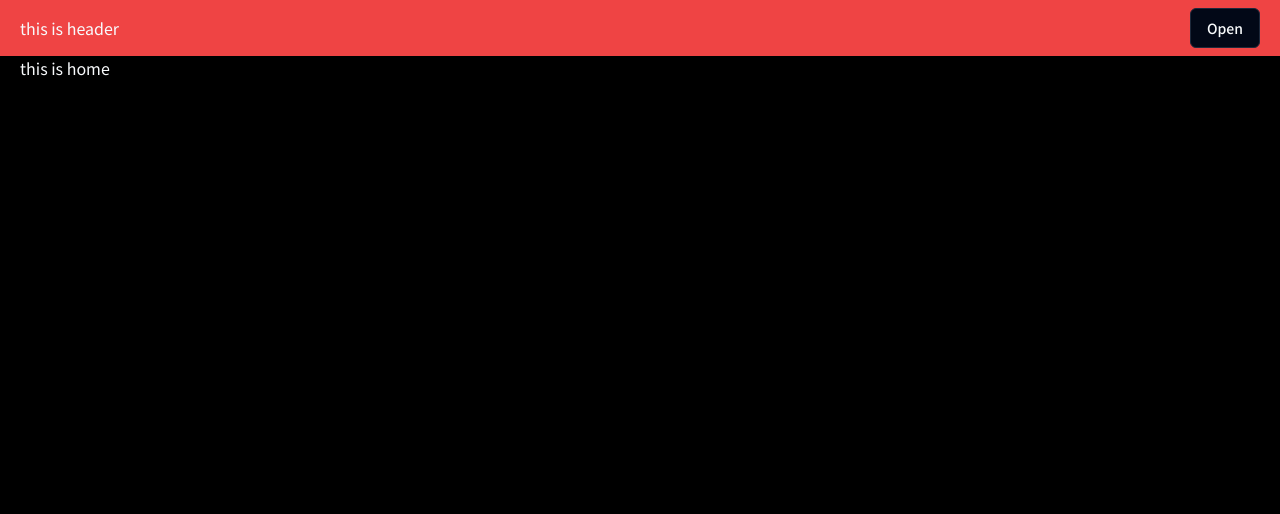
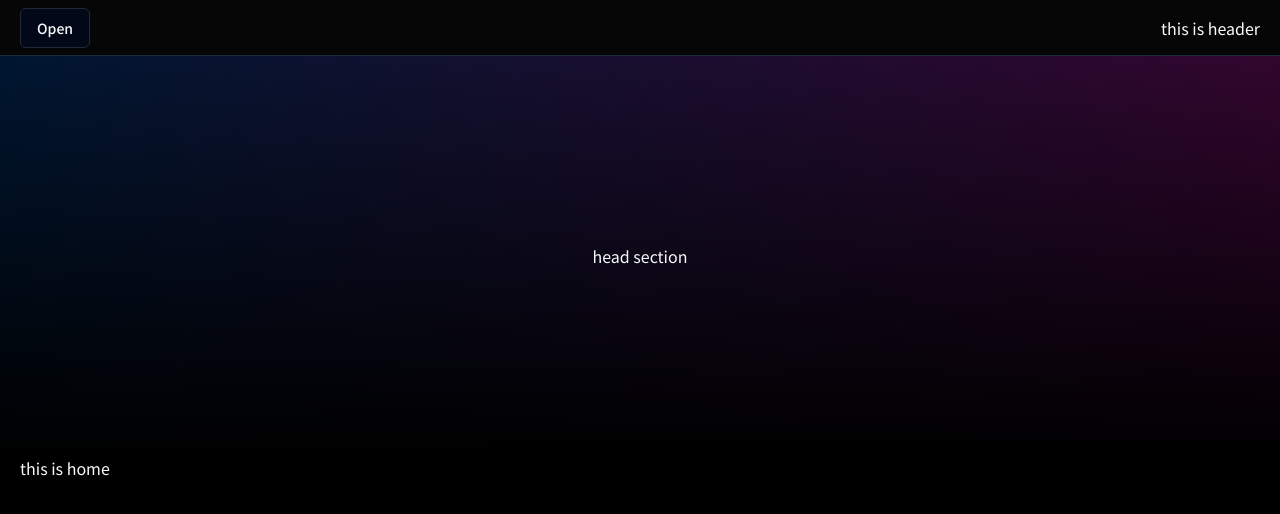
Before and after one commit to OU9999/ou9999-playground, a Next.js app: page / in a window 1280 px wide. Shown: the top 514 px of the page. Built offline with nearby package versions, Linux system fonts and the light colour scheme.

Commit message:
[feat] 스타일 추가
1. 헤더 스타일 추가
2. 헤더섹션 스타일 추가

```diff
--- a/src/app/(home-layout)/layout.tsx
+++ b/src/app/(home-layout)/layout.tsx
@@ -8,7 +8,10 @@ const HomeLayout = ({ children }: HomeLayoutProps) => {
   return (
     <div className="w-dvw h-auto min-h-dvh relative">
       <div className="w-full flex flex-col justify-center items-center">
-        <div className="w-full max-w-336 h-full mt-14 px-5">{children}</div>
+        <div className="w-full h-[400px] mt-14 bg-gradient-head flex justify-center items-center ">
+          head section
+        </div>
+        <div className="w-full max-w-336 h-full px-5">{children}</div>
       </div>
     </div>
   );
--- a/src/app/(home-layout)/page.tsx
+++ b/src/app/(home-layout)/page.tsx
@@ -1,6 +1,6 @@
 const HomePage = () => {
   return (
-    <div>
+    <div className="flex flex-col h-[3000px]">
       <p>this is home</p>
     </div>
   );
--- a/src/app/layout.tsx
+++ b/src/app/layout.tsx
@@ -17,7 +17,7 @@ export default function RootLayout({
 }>) {
   return (
     <html lang="en" className="dark">
-      <body className={`bg-black text-slate-50 ${notoSans.className}`}>
+      <body className={`bg-black text-slate-50 ${notoSans.className} `}>
         <Header />
         {children}
       </body>
--- a/src/components/nav/header.tsx
+++ b/src/components/nav/header.tsx
@@ -3,10 +3,10 @@ import SideBar from "./sidebar";
 
 const Header = () => {
   return (
-    <header className="z-40 w-full h-14 flex justify-center fixed bg-red-500">
+    <header className="z-40 w-full h-14 flex justify-center fixed bg-blur-black border-b-1 border-slate-800 backdrop-blur-md">
       <div className="w-full max-w-336 px-5 h-full flex justify-between items-center">
+        <SideBar />
         <p>this is header</p>
-        <SideBar />
       </div>
     </header>
   );
--- a/tailwind.config.ts
+++ b/tailwind.config.ts
@@ -47,6 +47,7 @@ const config = {
           DEFAULT: "hsl(var(--card))",
           foreground: "hsl(var(--card-foreground))",
         },
+        "blur-black": "rgba(15, 15, 15, 0.4)",
       },
       borderRadius: {
         lg: "var(--radius)",
@@ -70,6 +71,13 @@ const config = {
       maxWidth: {
         "336": "84rem",
       },
+      borderWidth: {
+        "1": "1px",
+      },
+      backgroundImage: {
+        "gradient-head":
+          "linear-gradient(to bottom, rgba(0,0,0,0.8) , rgba(0, 0, 0, 1)), linear-gradient(to right, rgb(0,112,243), rgb(248,28,229))",
+      },
     },
   },
   plugins: [require("tailwindcss-animate")],
```
